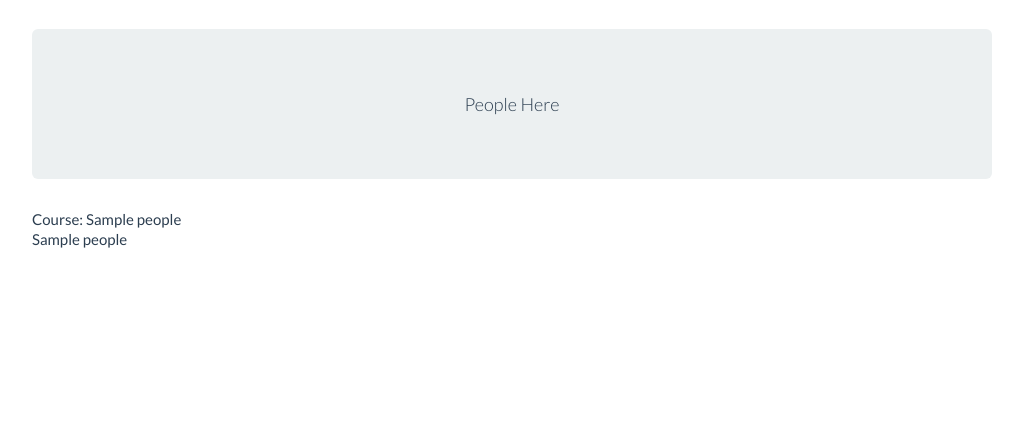
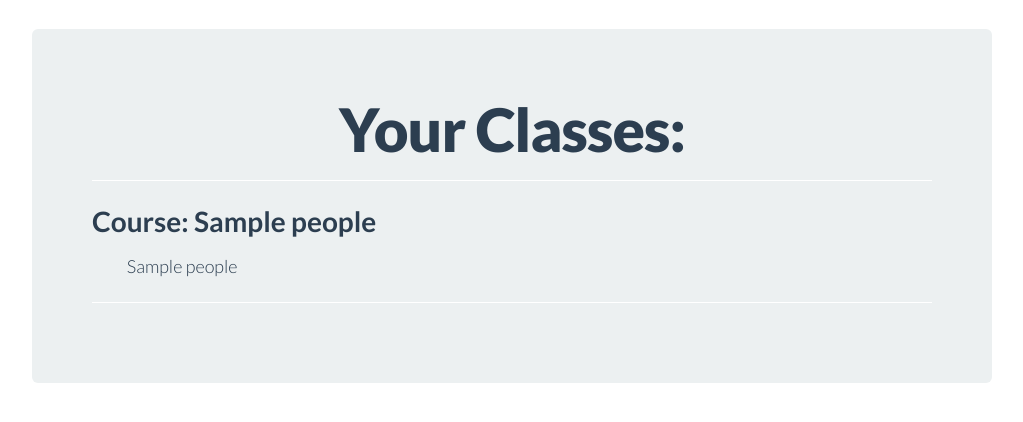
Before and after one commit to jzone3/ClassMatch, a Python web app: template templates/findclass.html in a window 1280 px wide. Shown: the part 51-473 px from the top of the page, without its empty margins (118-1141 px from the left). Run offline with Jinja, Linux system fonts and the light colour scheme; the template is opened without the code that fills it: most values are stand-ins (such as "Sample title", 1, 10 or a date in 2020); some libraries are stand-ins or nearby versions.

Commit message:
shows all your classmates

```diff
--- a/main.py
+++ b/main.py
@@ -259,7 +259,10 @@ class FindClass(BaseHandler):
 						user_course.mods_wed == people.mods_wed and user_course.mods_thursday == people.mods_thursday and
 						user_course.mods_friday == people.mods_friday):
 						logging.error(people.unique_id)
-						people_in_class[people.course] = get_name(people.unique_id)
+						if people.course in people_in_class.keys():
+							people_in_class[people.course] += ", " + get_name(people.unique_id)
+						else:
+							people_in_class[people.course] = get_name(people.unique_id)
 
 		self.render('findclass.html',{'peoples':people_in_class})
 
--- a/templates/findclass.html
+++ b/templates/findclass.html
@@ -1,13 +1,17 @@
 {% extends "base.html" %}
+{% block title %}My Classes{% endblock %}
 {% block content %}
 <div class = "row">
 	<div class="hero-unit" style="text-align: center;">
-		People Here
+		<h1>Your Classes:</h1>
+		<hr/>
+		<div style="text-align:left;">
+			{% for p in peoples %}
+				<h3>Course: {{p}}</h3>
+				&nbsp;&nbsp;&nbsp;&nbsp;&nbsp;&nbsp;&nbsp;&nbsp;&nbsp;&nbsp;{{peoples[p]}}
+				<hr/>
+			{% endfor %}
 		</div>
-		{% for p in peoples %}
-			<div class="p">Course: {{p}}</div>
-			<div class="person">{{peoples[p]}}</div>
-		{% endfor %}
 	</div>
 </div>
 {% endblock %}
```
Also changed, not shown: 1 other file.
